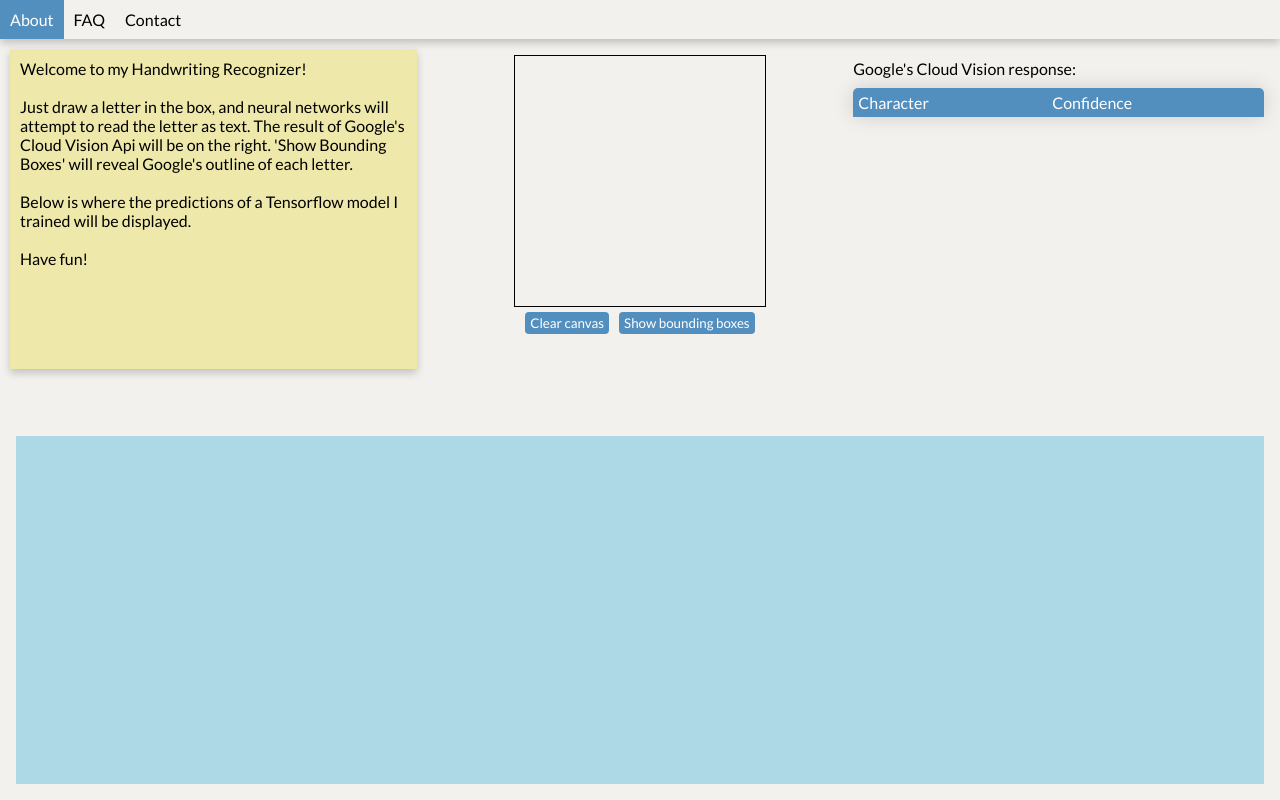
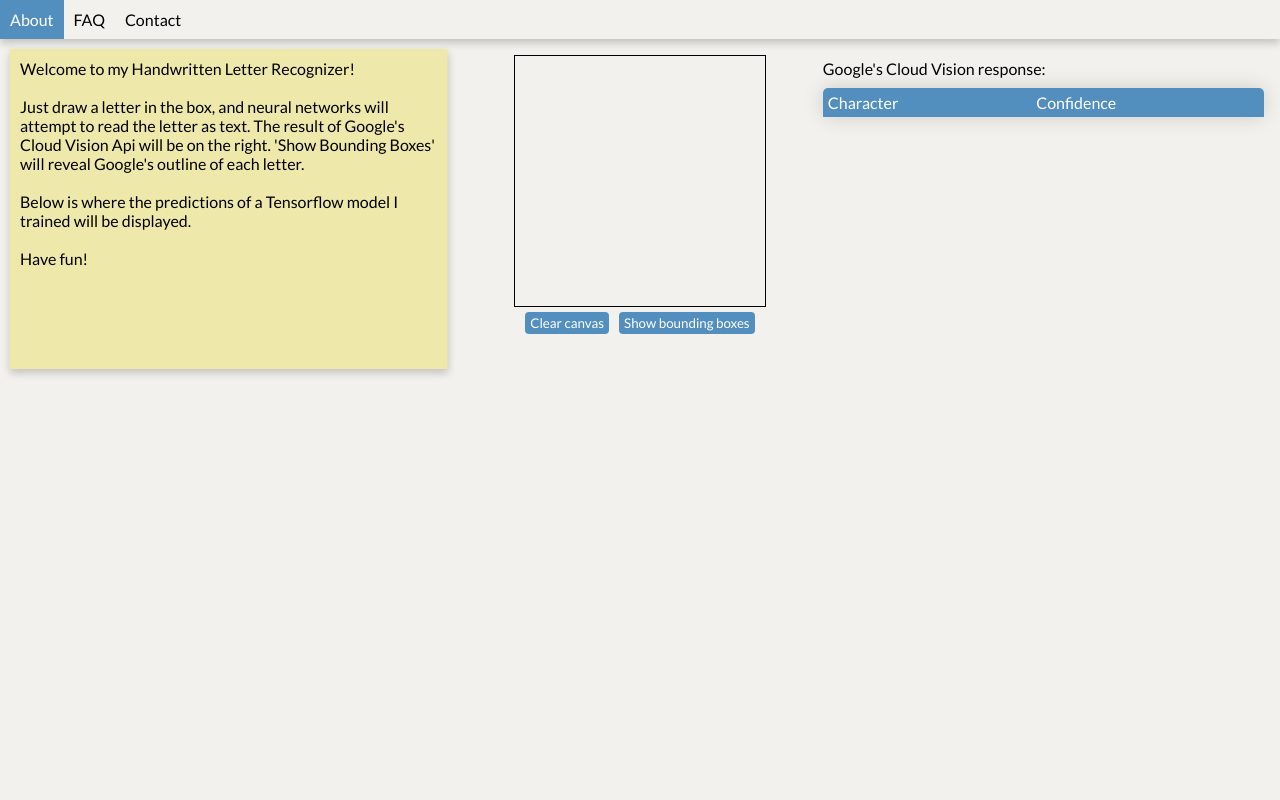
Before and after one commit to aezhang/HLR, a React (Create React App) app: page / in a window 1280 px wide. Built offline with nearby package versions, Linux system fonts and the light colour scheme.

Commit message:
fixed some colors and text

```diff
--- a/public/index.html
+++ b/public/index.html
@@ -9,7 +9,7 @@
       name="description"
       content="Web site created using create-react-app"
     />
-    <link rel="apple-touch-icon" href="%PUBLIC_URL%/android-chrome-192x192.png" />
+    <link rel="apple-touch-icon" href="%PUBLIC_URL%/android-chrome-192x192cd.png" />
     <link rel="manifest" href="%PUBLIC_URL%/manifest.json" />
     <title>React App</title>
   </head>
--- a/src/App.css
+++ b/src/App.css
@@ -12,7 +12,7 @@ body {
   height: 100vh;
   width: 100vw;
   overflow: auto;
-  grid-template: auto 1fr 1fr / 1fr minmax(300px, 1fr) 1fr;
+  grid-template: auto 1fr 1fr / 1fr minmax(300px, 0.8fr) 1fr;
 }
 
 .navbar {
@@ -195,7 +195,7 @@ p {
 }
 
 .wall {
-  background-color: lightblue;
+  background-color: #f2f1ed;
   position: absolute;
   height: 100%;
   width: 100%;
--- a/src/textFiles/about.js
+++ b/src/textFiles/about.js
@@ -1,3 +1,7 @@
-const aboutText = "<p>Welcome to my  Handwriting Recognizer!<br> <br> Just draw a letter in the box, and neural networks will attempt to read the letter as text. The result of Google's Cloud Vision Api will be on the right. 'Show Bounding Boxes' will reveal Google's outline of each letter.<br><br>Below is where the predictions of a Tensorflow model I trained will be displayed. <br> <br> Have fun! </p>"
+const aboutText = `<p>Welcome to my  Handwritten Letter Recognizer!<br><br> Just
+ draw a letter in the box, and neural networks will attempt to read the letter as
+ text. The result of Google's Cloud Vision Api will be on the right. 'Show Bounding
+ Boxes' will reveal Google's outline of each letter.<br><br>Below is where the
+ predictions of a Tensorflow model I trained will be displayed. <br> <br> Have fun! </p>`;
 
 export default aboutText;
--- a/src/textFiles/contact.js
+++ b/src/textFiles/contact.js
@@ -1,3 +1,8 @@
-const contactText = '<p>Hello!</p><p>This website was created by Andrew Zhang, a rising junior at UC Berkeley studying Electrical Engineering and Computer Science. For more info about me or contact information, here is my email, Github, and LinkedIn:</p><p>Email: aezhang1@gmail.com</p><p>Github: <a href="https://github.com/aezhang">https://github.com/aezhang</a></p><p>LinkedIn: <a href="https://www.linkedin.com/in/aezhang">https://www.linkedin.com/in/aezhang</p>';
+const contactText = `<p>Hello!</p><p>This website was created by Andrew Zhang,
+a Class of 2023 student at UC Berkeley studying Electrical Engineering and Computer Science.
+For more info about me or contact information, here is my email, Github, and
+LinkedIn:</p><p>Email: aezhang1@gmail.com</p><p>Github: <a href="https://github.com/aezhang">
+https://github.com/aezhang</a></p><p>LinkedIn: <a href="https://www.linkedin.com/in/aezhang">
+https://www.linkedin.com/in/aezhang</p>`;
 
 export default contactText;
```
